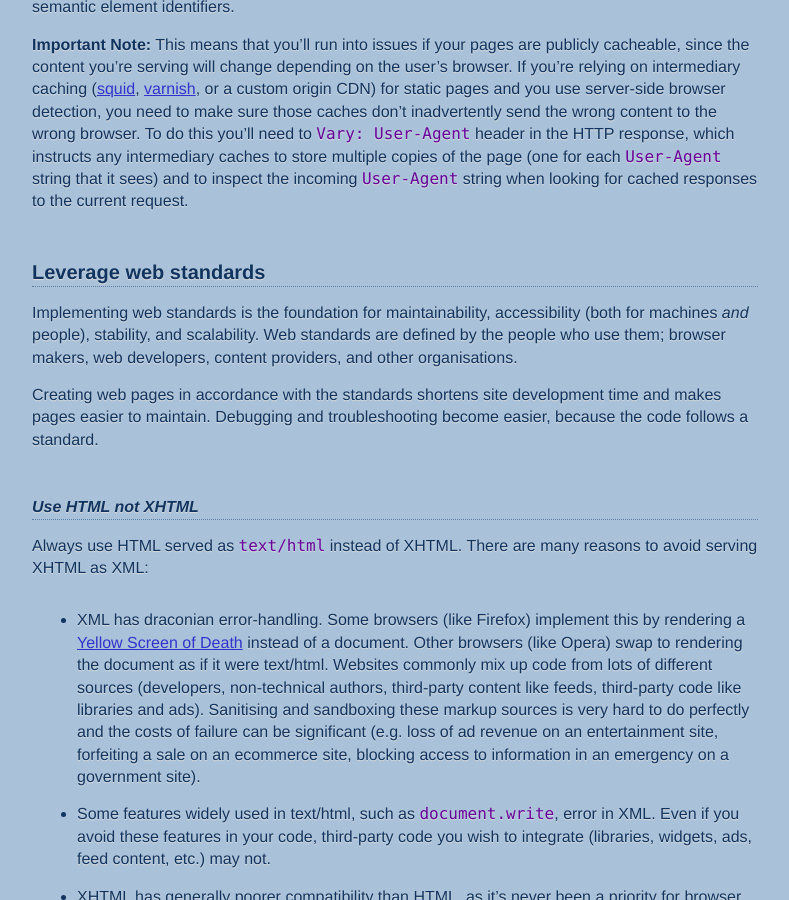
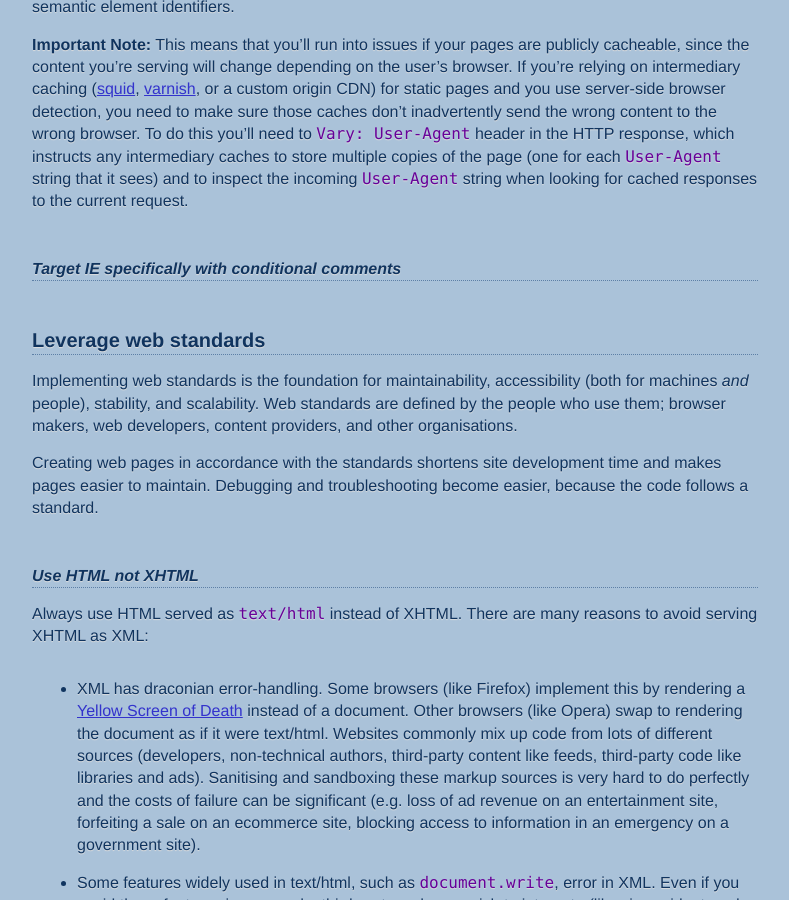
Before and after one commit to nefarioustim/front-end-development-best-practice, a Jekyll site: the page built from index.md, in a window 1280 px wide and 900 px high, scrolled down 3177 px. Shown: the whole window, without its empty margins (119-908 px from the left). Built offline with Jekyll 4.4.1, drawn with Linux system fonts in a browser that asks for light colours; Markdown is read by kramdown in place of the engine named in the settings.

Commit message:
Updated content.

```diff
--- a/index.md
+++ b/index.md
@@ -164,6 +164,8 @@ User-Agent` header in the HTTP response, which instructs any intermediary
 caches to store multiple copies of the page (one for each `User-Agent` string
 that it sees) and to inspect the incoming `User-Agent` string when looking for
 cached responses to the current request.
+
+#### Target IE specifically with conditional comments
 
 <h3 id="leverage-web-standards">Leverage web standards</h3>
 
```
